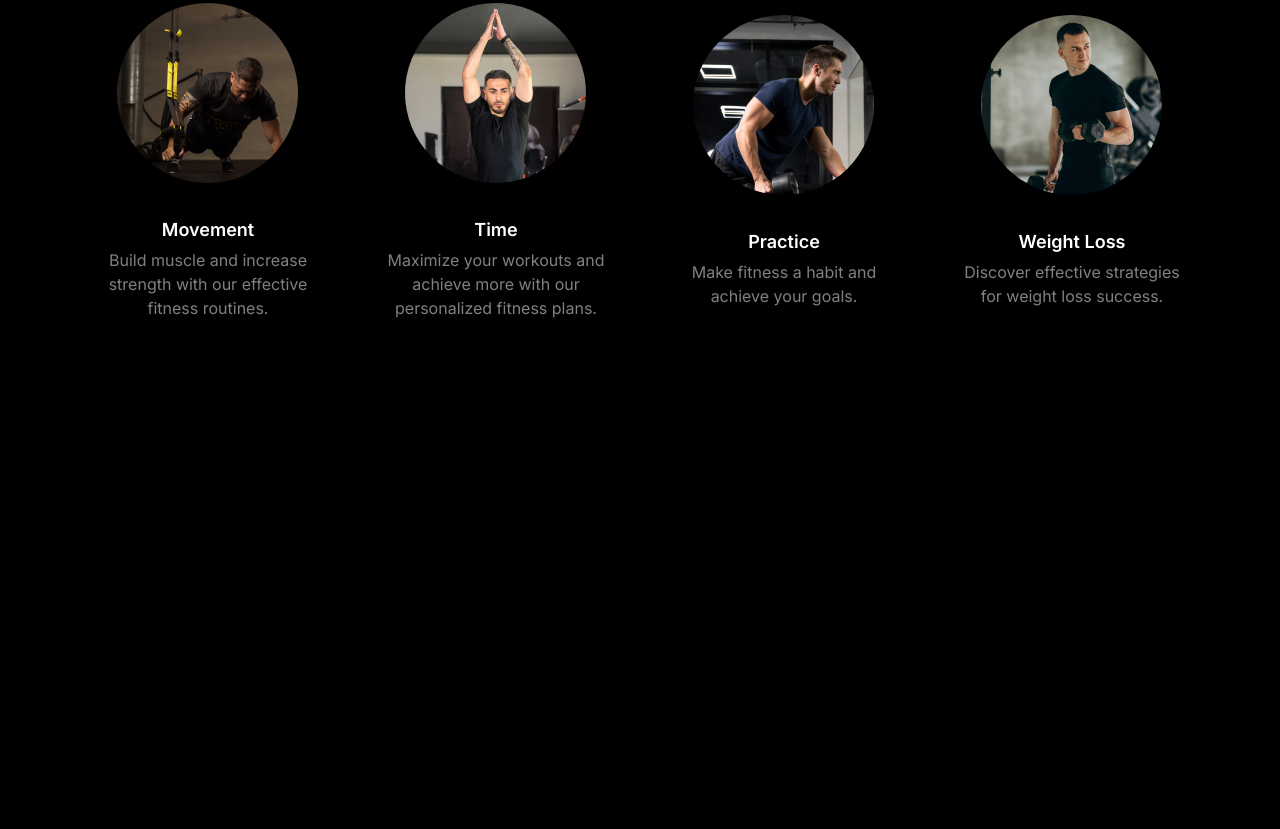
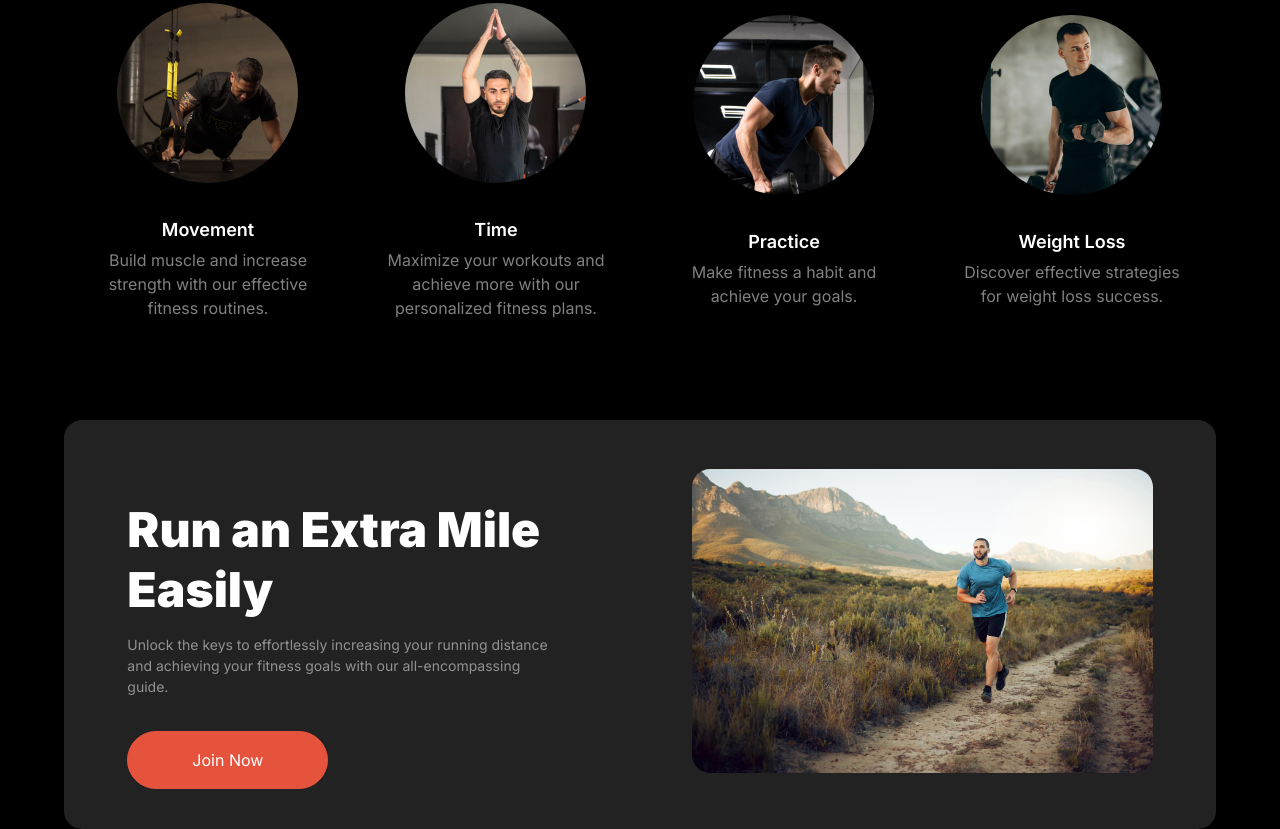
Before and after one commit to rukonuzzamantopu/assigment2, a plain HTML site: page index.html in a window 1280 px wide. Shown: the part 937-1766 px from the top of the page. Before the commit the page ends 1257 px from the top, so only its background shows below. Drawn offline with Linux system fonts and the light colour scheme.

Commit message:
add run section

```diff
--- a/index.css
+++ b/index.css
@@ -256,3 +256,38 @@ a {
   text-align: center;
   margin-top: 0.375rem;
 }
+
+/* run styles starts here */
+.run {
+  margin-top: 6.25rem;
+  justify-content: space-around;
+  border-radius: 1.13rem;
+  background: var(--clr-black);
+  align-items: center;
+  padding: 2.5rem 0;
+}
+.run-content {
+  width: 38%;
+}
+.run-content h1 {
+  color: var(--clr-white-1);
+  font-size: 3rem;
+  font-weight: var(--black);
+  padding-top: 2.5rem;
+}
+.run-content p {
+  color: var(--clr-gray-1);
+  font-size: 0.875rem;
+  padding-top: 0.875rem;
+}
+.run-content button {
+  padding: 1rem 4rem;
+  margin-top: 2.125rem;
+}
+.run-img {
+  width: 40%;
+}
+.run-img img {
+  width: 100%;
+  border-radius: 1.13rem;
+}
--- a/index.html
+++ b/index.html
@@ -104,3 +104,18 @@
         </div>
       </section>
       <!-- habits section ends -->
+
+
+      <!-- run section starts -->
+      <section class="run section display-flex">
+        <div class="run-content">
+          <h1>Run an Extra Mile Easily</h1>
+          <p>
+            Unlock the keys to effortlessly increasing your running distance and achieving your fitness goals with our all-encompassing guide.
+          </p>
+          <button class="btn">Join Now</button>
+        </div>
+        <div class="run-img">
+          <img src="./images/run.jpg" alt="" />
+        </div>
+      </section>
```
